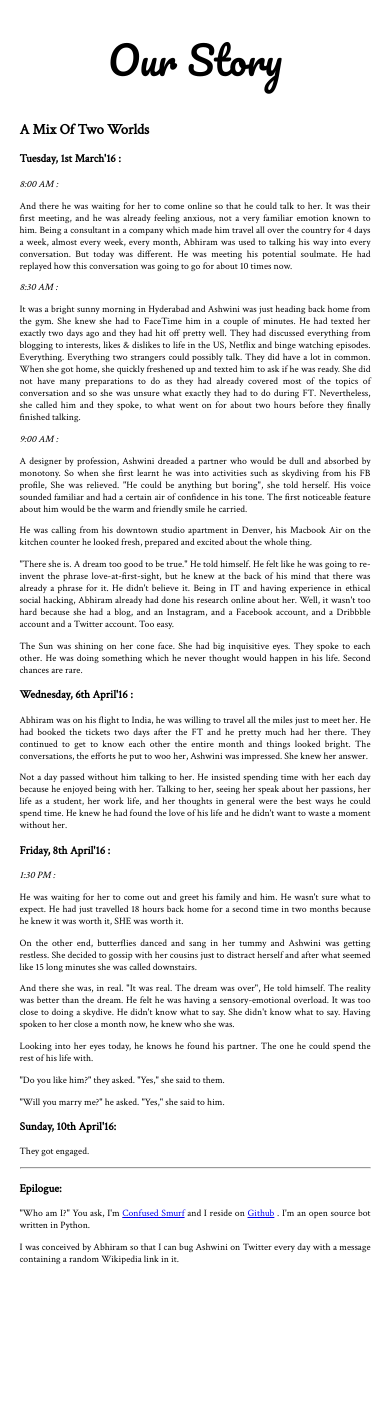
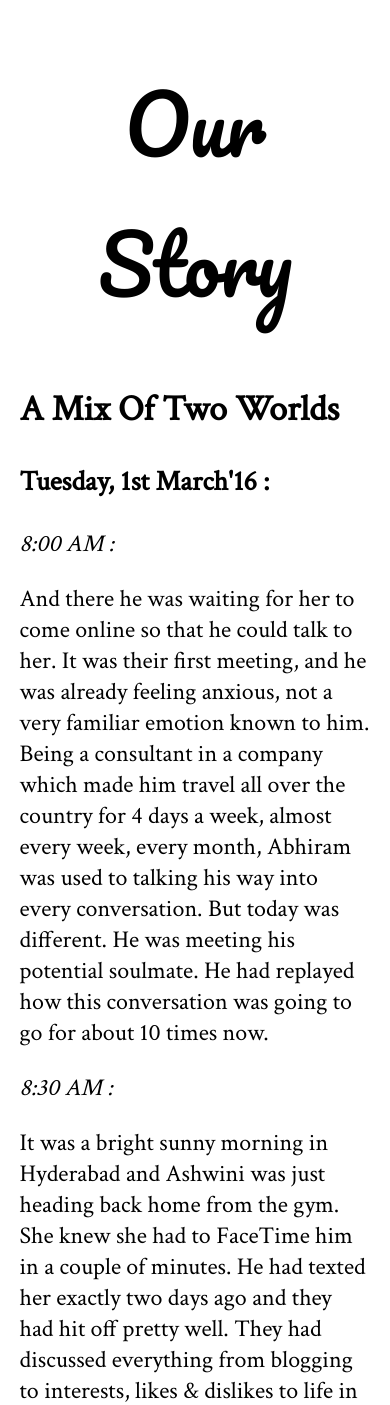
Before and after one commit to arjunnn/aplusa, a PHP site: page /index.html in a window 390 px wide. Shown: the part 853-2258 px from the top of the page. Before the commit the page ends 2118 px from the top, so only its background shows below. Run offline with PHP 8.4, Linux system fonts and the light colour scheme; some web fonts are replaced.

Commit message:
iphone fix

```diff
--- a/css/main.css
+++ b/css/main.css
@@ -5,7 +5,7 @@
 h1 {
   font-family: 'Pacifico';
   font-weight: 500;
-  font-size: 10vw;
+  font-size: 5em;
   text-align: center;
 }
 /* cover */
@@ -90,8 +90,8 @@
 }
 .story-content {
   font-family: 'Crimson Text';
-  font-size: 2.5vw;
-  text-align: justify;
+  font-size: 1.5em;
+  /*text-align: justify;*/
 }
 /* ----------- iPad 3 and 4 ----------- */
 /* Portrait and Landscape */
@@ -100,7 +100,7 @@
 and (max-device-width: 1024px)
 and (-webkit-min-device-pixel-ratio: 2) {
   .story-content {
-      font-size: 2.5vw;
+    font-size: 2em;
   }
 
 }
@@ -186,5 +186,160 @@
     top: 25%;
   }
 }
-p {
+/* ----------- iPhone 4 and 4S ----------- */
+
+/* Portrait and Landscape */
+@media only screen
+and (min-device-width: 320px)
+and (max-device-width: 480px)
+and (-webkit-min-device-pixel-ratio: 2) {
+  .hero-text {
+    left: 50%;
+    top: 50%;
   }
+
+}
+
+/* Portrait */
+@media only screen
+and (min-device-width: 320px)
+and (max-device-width: 480px)
+and (-webkit-min-device-pixel-ratio: 2)
+and (orientation: portrait) {
+  .hero-text {
+    left: 50%;
+    top: 50%;
+  }
+}
+
+/* Landscape */
+@media only screen
+and (min-device-width: 320px)
+and (max-device-width: 480px)
+and (-webkit-min-device-pixel-ratio: 2)
+and (orientation: landscape) {
+  .hero-text {
+    left: 50%;
+    top: 50%;
+  }
+
+}
+
+/* ----------- iPhone 5 and 5S ----------- */
+
+/* Portrait and Landscape */
+@media only screen
+and (min-device-width: 320px)
+and (max-device-width: 568px)
+and (-webkit-min-device-pixel-ratio: 2) {
+  .hero-text {
+    left: 50%;
+    top: 50%;
+  }
+
+}
+
+/* Portrait */
+@media only screen
+and (min-device-width: 320px)
+and (max-device-width: 568px)
+and (-webkit-min-device-pixel-ratio: 2)
+and (orientation: portrait) {
+  .hero-text {
+    left: 50%;
+    top: 50%;
+  }
+}
+
+/* Landscape */
+@media only screen
+and (min-device-width: 320px)
+and (max-device-width: 568px)
+and (-webkit-min-device-pixel-ratio: 2)
+and (orientation: landscape) {
+  .hero-text {
+    left: 50%;
+    top: 50%;
+  }
+
+}
+
+/* ----------- iPhone 6 ----------- */
+
+/* Portrait and Landscape */
+@media only screen
+and (min-device-width: 375px)
+and (max-device-width: 667px)
+and (-webkit-min-device-pixel-ratio: 2) {
+  .hero-text {
+    left: 50%;
+    top: 50%;
+  }
+
+}
+
+/* Portrait */
+@media only screen
+and (min-device-width: 375px)
+and (max-device-width: 667px)
+and (-webkit-min-device-pixel-ratio: 2)
+and (orientation: portrait) {
+  .hero-text {
+    left: 50%;
+    top: 50%;
+  }
+
+}
+
+/* Landscape */
+@media only screen
+and (min-device-width: 375px)
+and (max-device-width: 667px)
+and (-webkit-min-device-pixel-ratio: 2)
+and (orientation: landscape) {
+  .hero-text {
+    left: 50%;
+    top: 50%;
+  }
+
+}
+
+/* ----------- iPhone 6+ ----------- */
+
+/* Portrait and Landscape */
+@media only screen
+and (min-device-width: 414px)
+and (max-device-width: 736px)
+and (-webkit-min-device-pixel-ratio: 3) {
+  .hero-text {
+    left: 50%;
+    top: 50%;
+  }
+
+}
+
+/* Portrait */
+@media only screen
+and (min-device-width: 414px)
+and (max-device-width: 736px)
+and (-webkit-min-device-pixel-ratio: 3)
+and (orientation: portrait) {
+  .hero-text {
+    left: 50%;
+    top: 50%;
+  }
+
+}
+
+/* Landscape */
+@media only screen
+and (min-device-width: 414px)
+and (max-device-width: 736px)
+and (-webkit-min-device-pixel-ratio: 3)
+and (orientation: landscape) {
+  .hero-text {
+    left: 50%;
+    top: 50%;
+  }
+
+}
--- a/index.html
+++ b/index.html
@@ -35,7 +35,6 @@
 <script src="lib/jquery.min.js"></script>
 <script>
   var body_location = 'OurStory.MD';
-
   function getText(myUrl){
     var result = null;
     $.ajax( { url: myUrl,
@@ -49,13 +48,8 @@
     return result;
   }
   var markdown_source = getText(body_location);
-
   var converter = new showdown.Converter();
   var html      = converter.makeHtml(markdown_source);
   $("#html").html(html);
 </script>
-
-
-
-
 </html>
```
Lines whose indentation alone changed are shown as unchanged.
